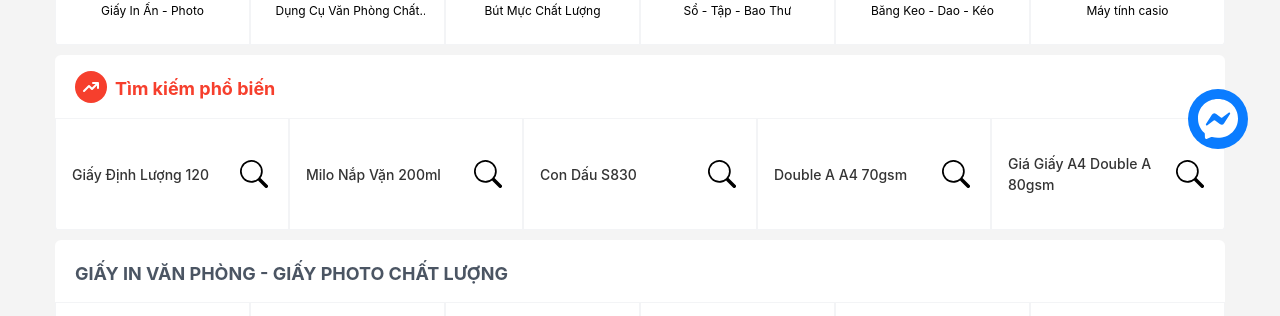
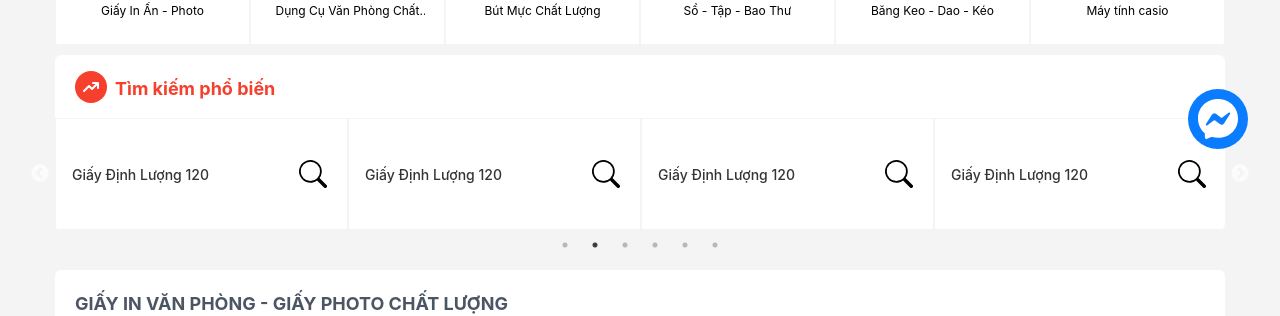
Before and after one commit to Amcongtu/vppapp, a React (Create React App) app: page / in a window 1280 px wide. Shown: the part 609-925 px from the top of the page. Built offline with nearby package versions, Linux system fonts and the light colour scheme.

Commit message:
upload Popular search home

```diff
--- a/package.json
+++ b/package.json
@@ -12,7 +12,9 @@
     "react-icons": "^4.8.0",
     "react-router-dom": "^6.9.0",
     "react-scripts": "5.0.1",
+    "react-slick": "^0.29.0",
     "sass": "^1.59.3",
+    "slick-carousel": "^1.8.1",
     "web-vitals": "^2.1.4"
   },
   "scripts": {
--- a/src/App.js
+++ b/src/App.js
@@ -19,7 +19,6 @@ export default function App() {
               <Element/>
             </Layout>
           }>
-
           </Route>
         })}
       </Routes>
--- a/src/components/category/Propose.js
+++ b/src/components/category/Propose.js
@@ -5,7 +5,7 @@ function Propose(props) {
     const data = props.data.map((item,index)=>{
         return (
             <div key={index} className="col-span-1">
-                <Link to={`/danhmuc/`+`${item.name}`} className="border-x-[1px] border-gray-200 block py-2 hover:text-main-bg hover:border-[1px] hover:border-blue-500 hover:duration-150 container-propose text-[#343434]">
+                <Link to={`/danhmuc/${item.name}`} className="border-x-[1px] border-gray-200 block py-2 hover:text-main-bg hover:border-[1px] hover:border-blue-500 hover:duration-150 container-propose text-[#343434]">
                     <div className='h-[68px] w-[76%] mx-auto mt-1 px-2 hover:text-main-bg '>
                         <img src={item.image} alt={item.name} className='w-full h-full' />
                     </div>
--- a/src/components/home/CardProduct.js
+++ b/src/components/home/CardProduct.js
@@ -4,7 +4,7 @@ import "./cart.scss"
 function CardProduct(props) {
     const data = props.data.map((item,index)=>{
         return (
-            <div className="col-span-1 ">
+            <div className="col-span-1 " key={index}>
                 <div className=' relative duration-200 cart-container'>
                     <div className='border-[1px] border-gray-100 cursor-pointer'>
                         <div className='w-[152px] h-[172px] mx-auto rounded-md mt-5 pt-1'>
--- a/src/components/home/Category.js
+++ b/src/components/home/Category.js
@@ -2,9 +2,8 @@ import React from 'react';
 import { Link } from 'react-router-dom';
 
 function Category(props) {
-    console.log(props.data)
     const data = props.data.map((item,index)=>{
-        return(<Link key={index} className=" hover:opacity-80 duration-100 col-span-1 h-[132px]  border-[1px] border-gray-100 rounde4-sm flex flex-col" to={`/danhmuc/`+`${item.name}`}>
+        return(<Link key={index} className=" hover:opacity-80 duration-100 col-span-1 h-[132px]  border-[1px] border-gray-100 rounde4-sm flex flex-col" to={`/danhmuc/${item.name}`}>
             <div className='w-[68px] h-[68px] rounded-full mb-1 mx-auto mt-4'>
                 <img src={item.image} alt="Ảnh minh họa" className='w-full h-full object-center'/>
             </div>
--- a/src/components/home/PopularSearch.js
+++ b/src/components/home/PopularSearch.js
@@ -1,10 +1,15 @@
-import React from 'react';
+import React, { useContext } from 'react';
 import { HiTrendingUp } from 'react-icons/hi';
 import { BsSearch } from 'react-icons/bs';
+import { searchContext } from '../../context/SerchContext';
+import Slider from "react-slick";
+import "slick-carousel/slick/slick.css";
+import "slick-carousel/slick/slick-theme.css";
+function PopularSearch(props) {
+    const {setSearchvalue} = useContext(searchContext)
 
-function PopularSearch(props) {
     return (
-        <div>
+        <div className='mb-10'>
             <div className="container_main">
                 <div className=" my-[10px] bg-white rounded-md ">
                     <div className='flex pt-[20px] pb-[15px] px-[20px] gap-2 '>
@@ -13,28 +18,46 @@ function PopularSearch(props) {
                         </div>
                         <h2 className=' text-[18px] text-main-bg font-[700] '>Tìm kiếm phổ biến</h2>
                     </div>
-                    <div className="grid grid-cols-5 ">
-                        <div className="col-span-1 border-[1px] border-gray-100 h-[112px] flex justify-between items-center px-2 hover:cursor-pointer select-none">
-                            <span className="block font-[500] text-[14px] text-[#343434] capitalize line-clamp-2 pl-2">Giấy Định Lượng 120</span>
-                            <div className=''><BsSearch className=" text-[28px] mr-3"/></div>
+                    <Slider autoplay={true} speed={1000} slidesToShow={4} dots={true}>
+                        <div>
+                            <div className="border-[1px]  border-gray-100 h-[112px]  flex justify-between items-center  px-2 hover:cursor-pointer select-none"  onClick={(e)=>{setSearchvalue(e.target.innerText)}} >
+                                <span className="block font-[500] text-[14px] text-[#343434] capitalize line-clamp-2 pl-2" >Giấy Định Lượng 120</span>
+                                <div className=''><BsSearch className=" text-[28px] mr-3"/></div>
+                            </div>
                         </div>
-                        <div className="col-span-1 border-[1px] border-gray-100 h-[112px] flex justify-between items-center px-2 hover:cursor-pointer select-none">
-                            <span className="block font-[500] text-[14px] text-[#343434] capitalize line-clamp-2 pl-2">Milo Nắp Vặn 200ml</span>
-                            <div className=''><BsSearch className=" text-[28px] mr-3"/></div>
+                        <div>
+                            <div className="border-[1px]  border-gray-100 h-[112px]  flex justify-between items-center  px-2 hover:cursor-pointer select-none"  onClick={(e)=>{setSearchvalue(e.target.innerText)}} >
+                                <span className="block font-[500] text-[14px] text-[#343434] capitalize line-clamp-2 pl-2" >Giấy Định Lượng 120</span>
+                                <div className=''><BsSearch className=" text-[28px] mr-3"/></div>
+                            </div>
                         </div>
-                        <div className="col-span-1 border-[1px] border-gray-100 h-[112px] flex justify-between items-center px-2 hover:cursor-pointer select-none">
-                            <span className="block font-[500] text-[14px] text-[#343434] capitalize line-clamp-2 pl-2">Con Dấu S830</span>
-                            <div className=''><BsSearch className=" text-[28px] mr-3"/></div>
+                        <div>
+                            <div className="border-[1px]  border-gray-100 h-[112px]  flex justify-between items-center  px-2 hover:cursor-pointer select-none"  onClick={(e)=>{setSearchvalue(e.target.innerText)}} >
+                                <span className="block font-[500] text-[14px] text-[#343434] capitalize line-clamp-2 pl-2" >Giấy Định Lượng 120</span>
+                                <div className=''><BsSearch className=" text-[28px] mr-3"/></div>
+                            </div>
                         </div>
-                        <div className="col-span-1 border-[1px] border-gray-100 h-[112px] flex justify-between items-center px-2 hover:cursor-pointer select-none">
-                            <span className="block font-[500] text-[14px] text-[#343434] capitalize line-clamp-2 pl-2">Double A A4 70gsm</span>
-                            <div className=''><BsSearch className=" text-[28px] mr-3"/></div>
+                        <div>
+                            <div className="border-[1px]  border-gray-100 h-[112px]  flex justify-between items-center  px-2 hover:cursor-pointer select-none"  onClick={(e)=>{setSearchvalue(e.target.innerText)}} >
+                                <span className="block font-[500] text-[14px] text-[#343434] capitalize line-clamp-2 pl-2" >Giấy Định Lượng 120</span>
+                                <div className=''><BsSearch className=" text-[28px] mr-3"/></div>
+                            </div>
                         </div>
-                        <div className="col-span-1 border-[1px] border-gray-100 h-[112px] flex justify-between items-center px-2 hover:cursor-pointer select-none">
-                            <span className="block font-[500] text-[14px] text-[#343434] capitalize line-clamp-2 pl-2">Giá Giấy A4 Double A 80gsm</span>
-                            <div className=''><BsSearch className=" text-[28px] mr-3"/></div>
+                        <div>
+                            <div className="border-[1px]  border-gray-100 h-[112px]  flex justify-between items-center  px-2 hover:cursor-pointer select-none"  onClick={(e)=>{setSearchvalue(e.target.innerText)}} >
+                                <span className="block font-[500] text-[14px] text-[#343434] capitalize line-clamp-2 pl-2" >Giấy Định Lượng 120</span>
+                                <div className=''><BsSearch className=" text-[28px] mr-3"/></div>
+                            </div>
                         </div>
-                    </div>
+                        <div>
+                            <div className="border-[1px]  border-gray-100 h-[112px]  flex justify-between items-center  px-2 hover:cursor-pointer select-none"  onClick={(e)=>{setSearchvalue(e.target.innerText)}} >
+                                <span className="block font-[500] text-[14px] text-[#343434] capitalize line-clamp-2 pl-2" >Giấy Định Lượng 120</span>
+                                <div className=''><BsSearch className=" text-[28px] mr-3"/></div>
+                            </div>
+                        </div>
+
+
+                    </Slider>
 
                 </div>
             </div>
--- a/src/components/main/Header.js
+++ b/src/components/main/Header.js
@@ -1,4 +1,4 @@
-import React, { useEffect, useState } from 'react';
+import React, { useContext, useEffect, useState } from 'react';
 import { RiFileList3Fill } from 'react-icons/ri';
 import { FaBlog,FaRegBell } from 'react-icons/fa';
 import { MdDiscount } from 'react-icons/md';
@@ -9,6 +9,7 @@ import { HiTrendingUp } from 'react-icons/hi';
 
 import "./header.scss"
 import { Link } from 'react-router-dom';
+import { searchContext } from './../../context/SerchContext';
 
 
 function Header(props) {
@@ -23,6 +24,7 @@ function Header(props) {
         }
     },[])
 
+    const {searchvalue,setSearchvalue} = useContext(searchContext)
 
     return (
         <div className='h-[96px] bg-gradient-to-b from-main-bg to-[#FF6533] shadow-md sticky top-0 z-50'>
@@ -45,7 +47,7 @@ function Header(props) {
                     <div className='col-span-10 grid grid-cols-10 h-[35px] relative'>
                         <div className="col-span-9 flex"><div className=" bg-white flex justify-center items-center  hover:cursor-pointer w-[50px] rounded-l-md search z-50  hover:text-red-700 serachIconContainer"><FiSearch className='searchIcon text-[22px]'/>
                         </div>
-                        <input className='flex-1 z-50 rounded-r-md h-9 focus:outline-none pr-4 focus:rounded-b-none searchInput' onClick={e=>{e.stopPropagation() ;setOpenInput(true)}}/>
+                        <input className='flex-1 z-50 rounded-r-md h-9 focus:outline-none pr-4 focus:rounded-b-none searchInput' onClick={e=>{e.stopPropagation() ;setOpenInput(true)}} value={searchvalue} onChange={(e)=>{setSearchvalue(e.target.value)}}/>
                         {openInput && <>
                             <div className="px-[48px] py-[10px] absolute rounded-b-md z-50  shadow-sm bg-white top-[35px] w-[90%] border-t-gray-300 border-t-[1px] " onClick={e=>{e.stopPropagation();}} >
                                 <div className="flex gap-2 mb-[12px]">
--- a/src/components/scrollToTop/ScrollToTop.js
+++ b/src/components/scrollToTop/ScrollToTop.js
@@ -26,7 +26,7 @@ function ScrollToTop(props) {
         <div>
             {
                 backToTop &&
-                <div className=' fixed  bottom-[116px] right-[40px] rounded-full w-12 h-12 z-50 bg-gray-300 cursor-pointer active:scale-95 flex justify-center items-center shadow-lg text-main-bg' onClick={scrollUp}>
+                <div className=' fixed  bottom-[116px] right-[40px] rounded-full w-12 h-12 z-50 bg-gray-300 cursor-pointer active:scale-95 flex justify-center items-center shadow-lg text-main-bg hover:opacity-70' onClick={scrollUp}>
                     <BiArrowToTop className='font-bold text-main-bg text-[22px]'/>
                 </div>
             }
--- /dev/null
+++ b/src/context/SerchContext.js
@@ -0,0 +1,13 @@
+import { createContext, useState } from "react";
+import React from 'react';
+export const searchContext  = createContext()
+function SerchContext({children}) {
+    const [searchvalue,setSearchvalue] = useState('')
+    return (
+        <searchContext.Provider value={{searchvalue,setSearchvalue}} >
+            {children}
+        </searchContext.Provider>
+    );
+}
+
+export default SerchContext;
--- a/src/index.js
+++ b/src/index.js
@@ -3,11 +3,12 @@ import ReactDOM from 'react-dom/client';
 import './index.css';
 import App from './App';
 import reportWebVitals from './reportWebVitals';
+import SerchContext from './context/SerchContext';
 
 const root = ReactDOM.createRoot(document.getElementById('root'));
 root.render(
   <React.StrictMode>
-    <App />
+    <SerchContext><App /></SerchContext>
   </React.StrictMode>
 );
 
```
Also changed, not shown: src/components/category/ProductCategory.js (+12 -4 lines), src/CustomButtonSlider/CustomButtonSlider.js (added), 1 other file (tests, documents, lock files or other folders).
